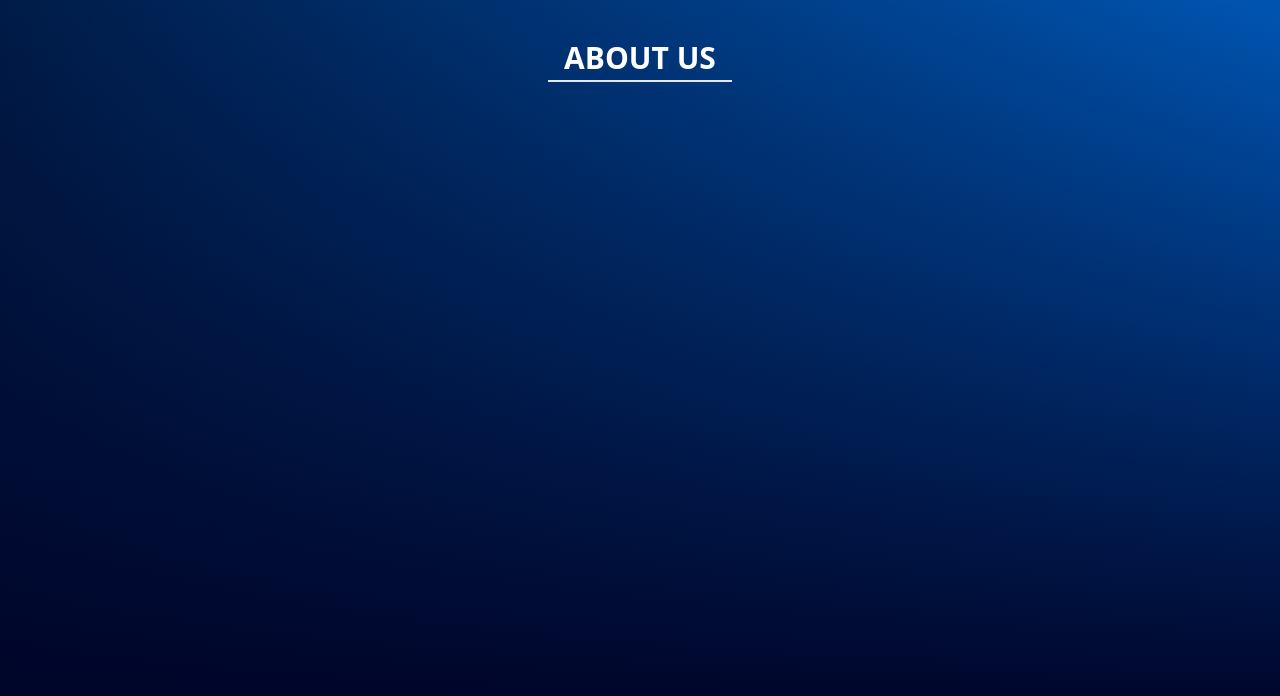
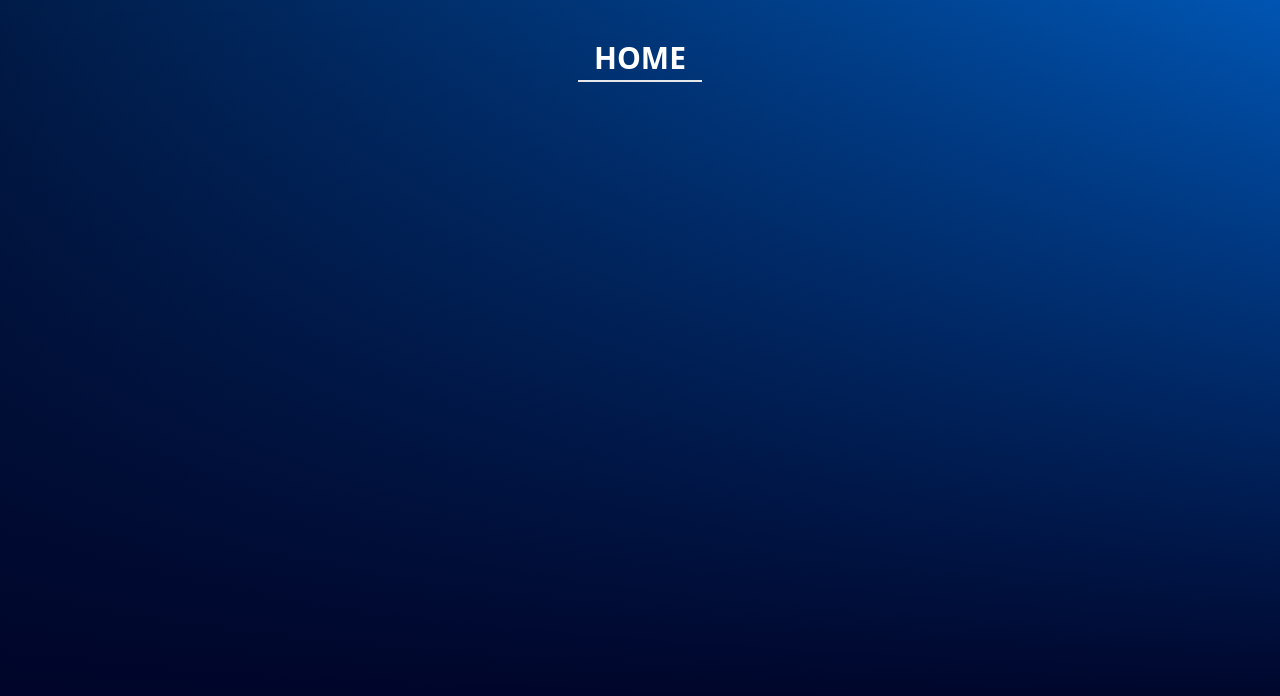
Before and after one commit to JHunnicutt/spa-scroll-test, a Next.js app: page / in a window 1280 px wide. Shown: the top 696 px of the page. Built offline with nearby package versions, Linux system fonts and the light colour scheme.

Commit message:
feat: add pages

```diff
--- a/src/app/page.tsx
+++ b/src/app/page.tsx
@@ -5,11 +5,22 @@ export default function HomePage() {
   return (
     <main>
       <div className="absolute h-[100vw] w-[100vh] origin-top-left translate-y-[100vh] -rotate-90 overflow-x-hidden overflow-y-scroll">
-        <div className="flex w-[200vw] origin-top-left translate-x-[100vh] rotate-90">
+        <div className="flex w-[500vw] origin-top-left translate-x-[100vh] rotate-90">
+          <div className="slide h-screen w-screen">
+            <Section heading="Home"></Section>
+          </div>
           <div className="slide h-screen w-screen">
             <Section heading="About Us"></Section>
           </div>
-          <div className="slide h-screen w-screen bg-green-300"></div>
+          <div className="slide h-screen w-screen">
+            <Section heading="Products"></Section>
+          </div>
+          <div className="slide h-screen w-screen">
+            <Section heading="Blog"></Section>
+          </div>
+          <div className="slide h-screen w-screen">
+            <Section heading="Contact"></Section>
+          </div>
         </div>
       </div>
     </main>
```
